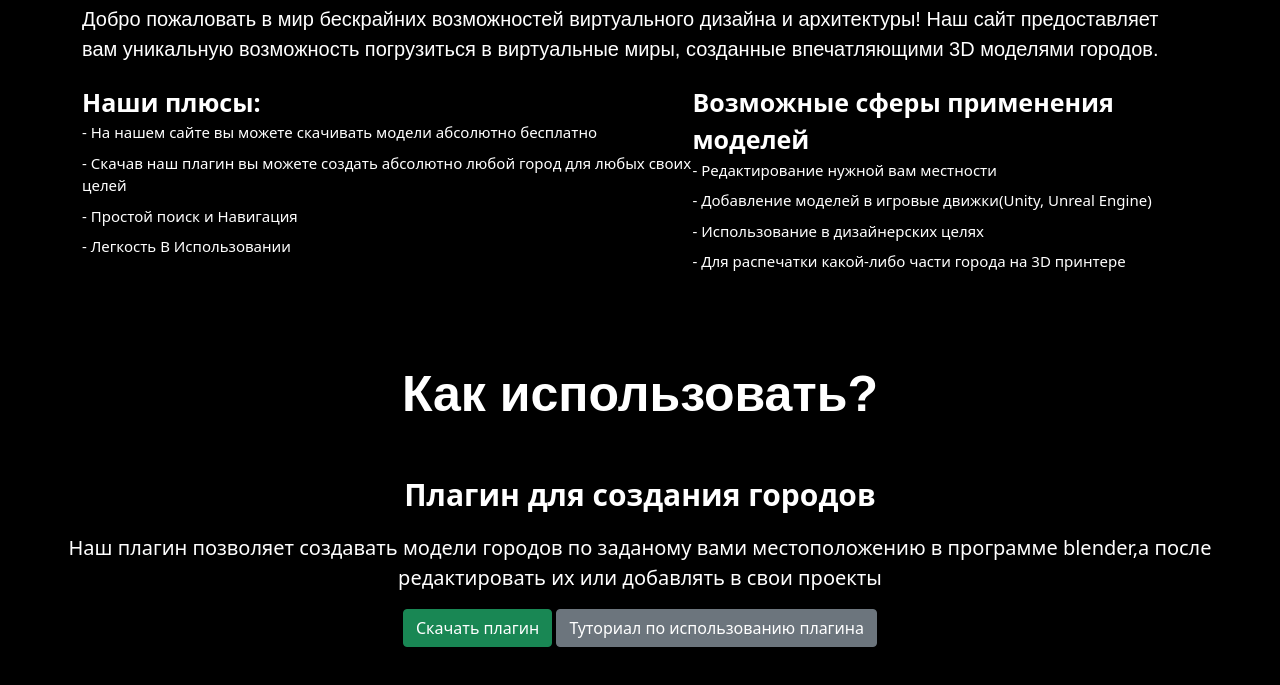
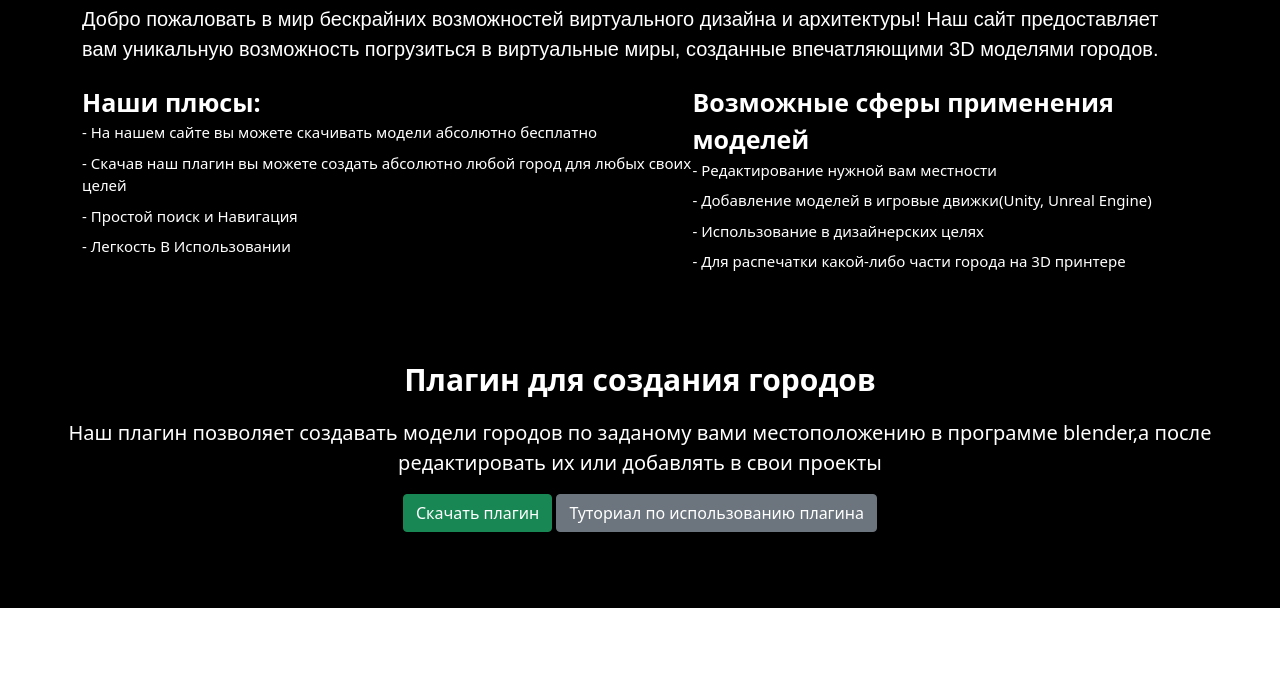
Before and after one commit to morkkov/3dcity, a plain HTML site: page index.html in a window 1280 px wide. Shown: the part 3775-4460 px from the top of the page. After the commit the page ends 4383 px from the top, so only its background shows below. Drawn offline with nearby package versions, Linux system fonts and the light colour scheme.

Commit message:
Update index.html

```diff
--- a/index.html
+++ b/index.html
@@ -367,10 +367,10 @@
   </div>
 
 
-  <div id="z" class="qw">
+<!-- <div id="z" class="qw">
     <p class="a">Как использовать?</p>
     <img class="photo" src="io/tutor.jpg" alt="">
-  </div>
+  </div> -->
 
 
   <div id="plugin" class="plug">
```
